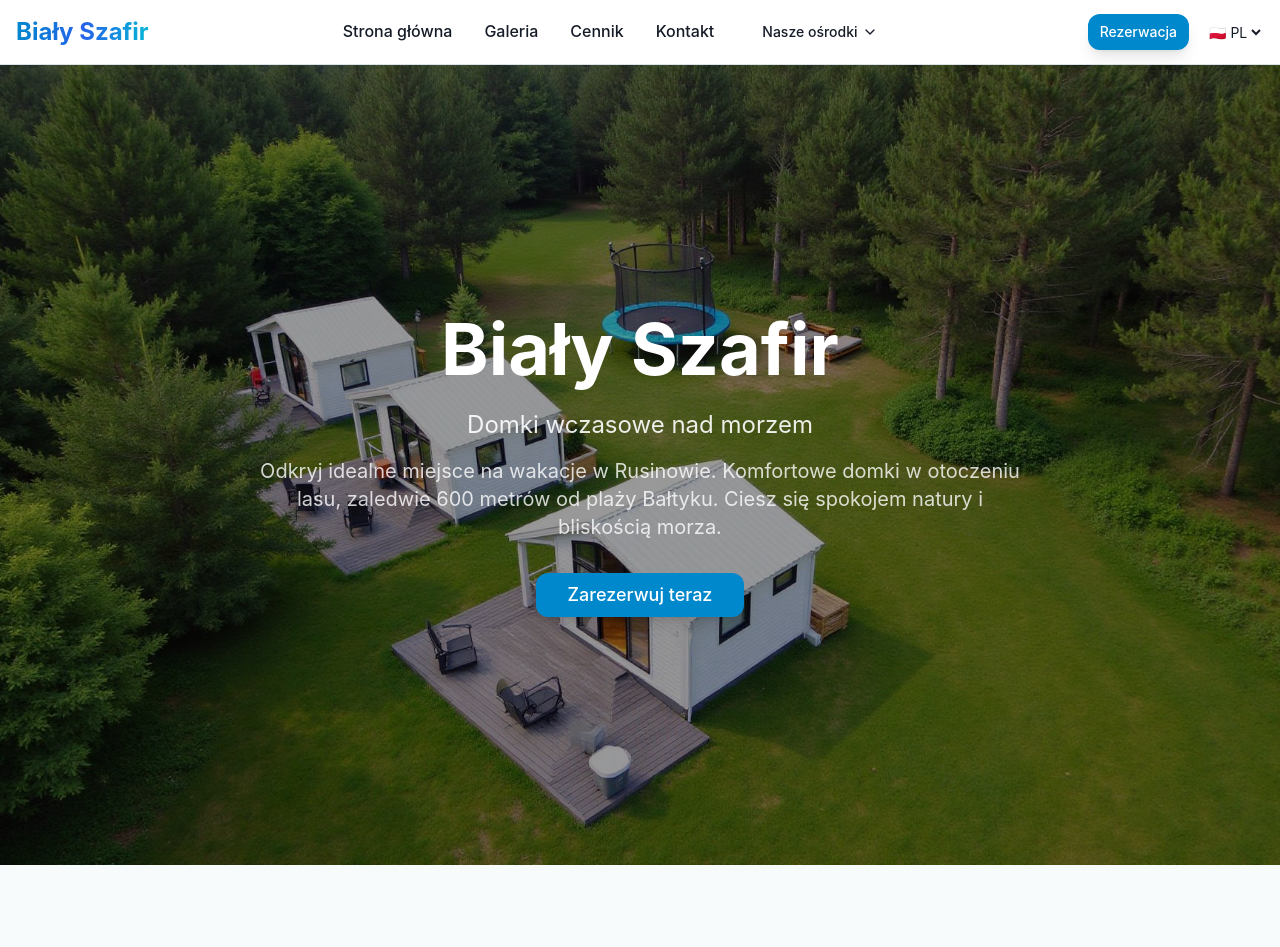
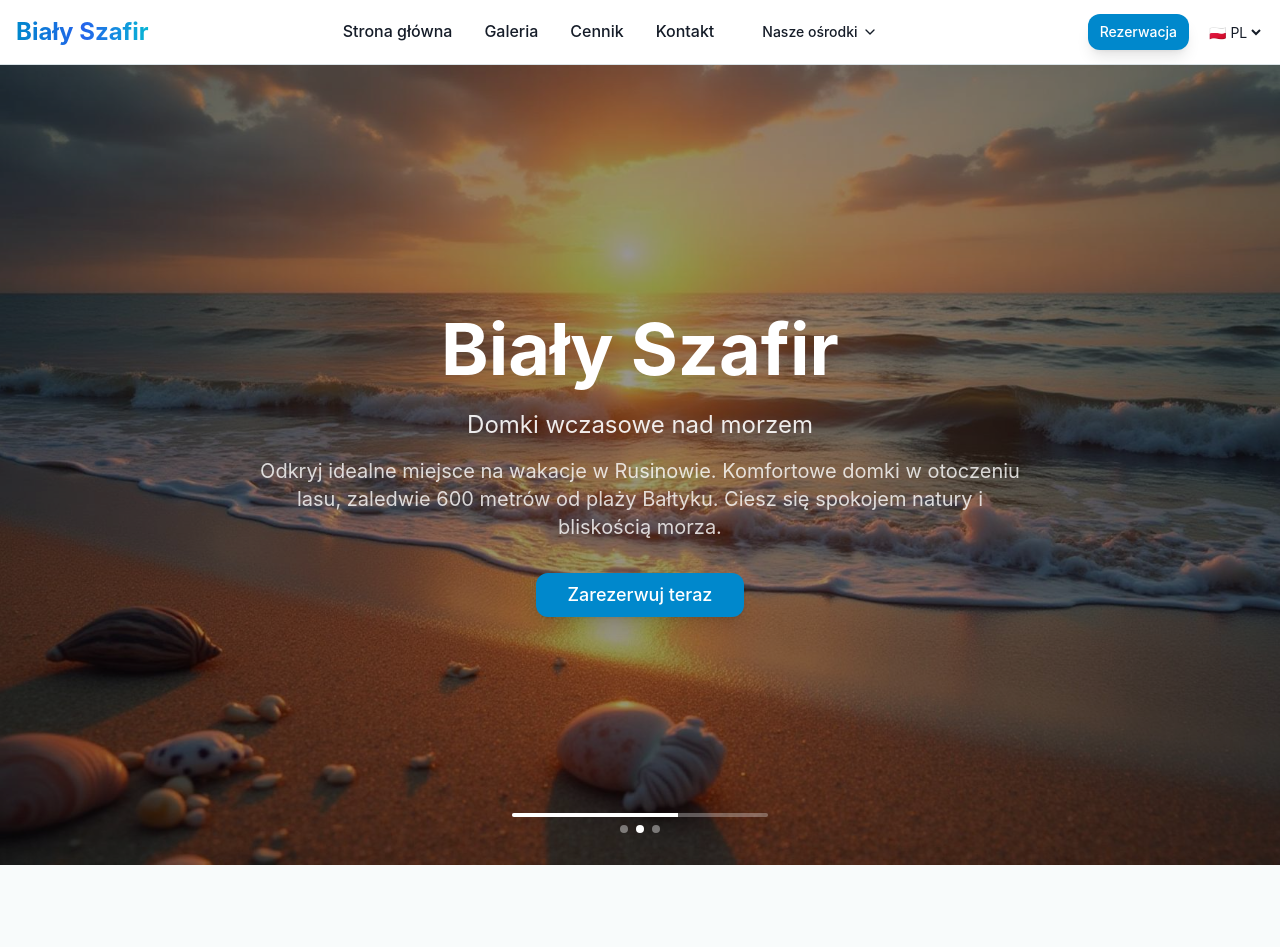
Before and after one commit to PLShadoV/bialy-szafir-site, a React (Vite) app: page / in a window 1280 px wide. Shown: the top 947 px of the page. Built offline with nearby package versions, Linux system fonts and the light colour scheme.

Commit message:
Add dynamic hero sections
Implement rotating hero images on the homepage with a countdown progress bar, and set static hero images for all other subpages.

```diff
--- a/src/components/Hero.tsx
+++ b/src/components/Hero.tsx
@@ -1,33 +1,7 @@
-import { Button } from "@/components/ui/button";
-import heroImage from "@/assets/hero-cottages.jpg";
+import SlideshowHero from "@/components/SlideshowHero";
 
 const Hero = () => {
-  return (
-    <section className="relative min-h-screen flex items-center justify-center">
-      <div
-        className="absolute inset-0 bg-cover bg-center bg-no-repeat"
-        style={{ backgroundImage: `url(${heroImage})` }}
-      >
-        <div className="absolute inset-0 bg-black/40"></div>
-      </div>
-
-      <div className="relative z-10 text-center text-white max-w-4xl mx-auto px-4">
-        <h1 className="text-5xl md:text-7xl font-bold mb-6">
-          Biały Szafir
-        </h1>
-        <p className="text-xl md:text-2xl mb-4 text-white/90">
-          Domki wczasowe nad morzem
-        </p>
-        <p className="text-lg md:text-xl mb-8 max-w-3xl mx-auto text-white/80">
-          Odkryj idealne miejsce na wakacje w Rusinowie. Komfortowe domki w otoczeniu lasu,
-          zaledwie 600 metrów od plaży Bałtyku. Ciesz się spokojem natury i bliskością morza.
-        </p>
-        <Button size="lg" className="bg-primary text-primary-foreground hover:bg-primary/90 text-lg px-8 py-3">
-          Zarezerwuj teraz
-        </Button>
-      </div>
-    </section>
-  );
+  return <SlideshowHero />;
 };
 
 export default Hero;
--- /dev/null
+++ b/src/components/PageHero.tsx
@@ -0,0 +1,25 @@
+interface PageHeroProps {
+  title: string;
+  description: string;
+  backgroundImage: string;
+}
+
+const PageHero = ({ title, description, backgroundImage }: PageHeroProps) => {
+  return (
+    <section className="relative h-96 flex items-center justify-center overflow-hidden">
+      <div
+        className="absolute inset-0 bg-cover bg-center bg-no-repeat"
+        style={{ backgroundImage: `url(${backgroundImage})` }}
+      />
+      <div className="absolute inset-0 bg-gradient-to-b from-black/40 via-black/20 to-black/40" />
+      <div className="relative z-10 text-center text-white px-4 max-w-4xl mx-auto">
+        <h1 className="text-4xl md:text-5xl font-bold mb-6 drop-shadow-lg">{title}</h1>
+        <p className="text-lg opacity-90 max-w-2xl mx-auto drop-shadow-md">
+          {description}
+        </p>
+      </div>
+    </section>
+  );
+};
+
+export default PageHero;
--- /dev/null
+++ b/src/components/SlideshowHero.tsx
@@ -0,0 +1,88 @@
+import { useState, useEffect } from "react";
+import { Button } from "@/components/ui/button";
+import heroImage1 from "@/assets/hero-cottages.jpg";
+import heroImage2 from "@/assets/hero-beach.jpg";
+import heroImage3 from "@/assets/hero-nature.jpg";
+
+const heroImages = [heroImage1, heroImage2, heroImage3];
+
+const SlideshowHero = () => {
+  const [currentIndex, setCurrentIndex] = useState(0);
+  const [progress, setProgress] = useState(0);
+
+  useEffect(() => {
+    const interval = setInterval(() => {
+      setCurrentIndex((prev) => (prev + 1) % heroImages.length);
+      setProgress(0);
+    }, 4000);
+
+    return () => clearInterval(interval);
+  }, []);
+
+  useEffect(() => {
+    const progressInterval = setInterval(() => {
+      setProgress((prev) => {
+        if (prev >= 100) {
+          return 0;
+        }
+        return prev + (100 / 40); // 4000ms / 100ms = 40 steps
+      });
+    }, 100);
+
+    return () => clearInterval(progressInterval);
+  }, [currentIndex]);
+
+  return (
+    <section className="relative min-h-screen flex items-center justify-center overflow-hidden">
+      {heroImages.map((image, index) => (
+        <div
+          key={index}
+          className={`absolute inset-0 bg-cover bg-center bg-no-repeat transition-opacity duration-1000 ${
+            index === currentIndex ? "opacity-100" : "opacity-0"
+          }`}
+          style={{ backgroundImage: `url(${image})` }}
+        >
+          <div className="absolute inset-0 bg-black/40"></div>
+        </div>
+      ))}
+
+      <div className="relative z-10 text-center text-white max-w-4xl mx-auto px-4">
+        <h1 className="text-5xl md:text-7xl font-bold mb-6">
+          Biały Szafir
+        </h1>
+        <p className="text-xl md:text-2xl mb-4 text-white/90">
+          Domki wczasowe nad morzem
+        </p>
+        <p className="text-lg md:text-xl mb-8 max-w-3xl mx-auto text-white/80">
+          Odkryj idealne miejsce na wakacje w Rusinowie. Komfortowe domki w otoczeniu lasu,
+          zaledwie 600 metrów od plaży Bałtyku. Ciesz się spokojem natury i bliskością morza.
+        </p>
+        <Button size="lg" className="bg-primary text-primary-foreground hover:bg-primary/90 text-lg px-8 py-3">
+          Zarezerwuj teraz
+        </Button>
+      </div>
+
+      {/* Progress bar */}
+      <div className="absolute bottom-8 left-1/2 transform -translate-x-1/2 z-20">
+        <div className="w-64 h-1 bg-white/30 rounded-full overflow-hidden">
+          <div
+            className="h-full bg-white transition-all duration-100 ease-linear"
+            style={{ width: `${progress}%` }}
+          />
+        </div>
+        <div className="flex justify-center mt-2 space-x-2">
+          {heroImages.map((_, index) => (
+            <div
+              key={index}
+              className={`w-2 h-2 rounded-full transition-colors duration-300 ${
+                index === currentIndex ? "bg-white" : "bg-white/40"
+              }`}
+            />
+          ))}
+        </div>
+      </div>
+    </section>
+  );
+};
+
+export default SlideshowHero;
--- a/src/pages/Contact.tsx
+++ b/src/pages/Contact.tsx
@@ -1,4 +1,5 @@
 import Header from "@/components/Header";
+import PageHero from "@/components/PageHero";
 import { Card, CardContent, CardDescription, CardHeader, CardTitle } from "@/components/ui/card";
 import { Button } from "@/components/ui/button";
 import { Input } from "@/components/ui/input";
@@ -10,6 +11,7 @@ import Map from "@/components/Map";
 import { useState } from "react";
 import { useToast } from "@/hooks/use-toast";
 import { Dialog, DialogContent, DialogDescription, DialogHeader, DialogTitle } from "@/components/ui/dialog";
+import heroCoastal from "@/assets/hero-coastal.jpg";
 
 const Contact = () => {
   useScrollToTop();
@@ -81,12 +83,13 @@ const Contact = () => {
   return (
     <div className="min-h-screen page-enter">
       <Header />
-      <main className="pt-20">
-        <div className="container mx-auto px-4 py-12">
-          <h1 className="text-5xl font-bold text-center mb-8 gradient-text">Kontakt</h1>
-          <p className="text-center text-muted-foreground mb-12 max-w-2xl mx-auto text-lg">
-            Masz pytania? Chętnie pomożemy Ci zaplanować idealny wypoczynek.
-          </p>
+      <PageHero
+        title="Kontakt"
+        description="Masz pytania? Chętnie pomożemy Ci zaplanować idealny wypoczynek w Rusinowie"
+        backgroundImage={heroCoastal}
+      />
+      <main className="py-16">
+        <div className="container mx-auto px-4">
 
           <div className="max-w-6xl mx-auto grid grid-cols-1 lg:grid-cols-2 gap-12">
             <div className="space-y-6">
--- a/src/pages/OurCenters.tsx
+++ b/src/pages/OurCenters.tsx
@@ -1,9 +1,11 @@
 import Header from "@/components/Header";
+import PageHero from "@/components/PageHero";
 import { Card, CardContent, CardDescription, CardHeader, CardTitle } from "@/components/ui/card";
 import { Button } from "@/components/ui/button";
 import { Badge } from "@/components/ui/badge";
 import { useScrollToTop } from "@/hooks/useScrollToTop";
 import { ExternalLink, MapPin, Phone, Mail, Star, Waves } from "lucide-react";
+import heroNature from "@/assets/hero-nature.jpg";
 
 const OurCenters = () => {
   useScrollToTop();
@@ -32,12 +34,13 @@ const OurCenters = () => {
   return (
     <div className="min-h-screen page-enter">
       <Header />
-      <main className="pt-20">
-        <div className="container mx-auto px-4 py-12">
-          <h1 className="text-4xl font-bold text-center mb-8 gradient-text">Nasze Ośrodki</h1>
-          <p className="text-center text-muted-foreground mb-12 max-w-2xl mx-auto">
-            Oprócz Białego Szafiru oferujemy także pobyt w naszych innych ośrodkach wypoczynkowych w Rusinowie.
-          </p>
+      <PageHero
+        title="Nasze Ośrodki"
+        description="Oprócz Białego Szafiru oferujemy także pobyt w naszych innych ośrodkach wypoczynkowych w Rusinowie"
+        backgroundImage={heroNature}
+      />
+      <main className="py-16">
+        <div className="container mx-auto px-4">
 
           <div className="grid grid-cols-1 lg:grid-cols-2 gap-8 max-w-6xl mx-auto">
             {centers.map((center, index) => (
--- a/src/pages/Pricing.tsx
+++ b/src/pages/Pricing.tsx
@@ -1,10 +1,12 @@
 import Header from "@/components/Header";
+import PageHero from "@/components/PageHero";
 import { Card, CardContent, CardDescription, CardHeader, CardTitle } from "@/components/ui/card";
 import { Badge } from "@/components/ui/badge";
 import { Button } from "@/components/ui/button";
 import { useScrollToTop } from "@/hooks/useScrollToTop";
 import { Star, Calendar, Users } from "lucide-react";
 import { useNavigate } from "react-router-dom";
+import heroBeach from "@/assets/hero-beach.jpg";
 
 const Pricing = () => {
   useScrollToTop();
@@ -23,12 +25,13 @@ const Pricing = () => {
   return (
     <div className="min-h-screen page-enter">
       <Header />
-      <main className="pt-20">
-        <div className="container mx-auto px-4 py-12">
-          <h1 className="text-5xl font-bold text-center mb-8 gradient-text">Cennik</h1>
-          <p className="text-center text-muted-foreground mb-12 max-w-2xl mx-auto text-lg">
-            Sprawdź nasze konkurencyjne ceny za noclegi w domkach letniskowych Biały Szafir w Rusinowie.
-          </p>
+      <PageHero
+        title="Cennik"
+        description="Sprawdź nasze konkurencyjne ceny za noclegi w domkach letniskowych Biały Szafir w Rusinowie"
+        backgroundImage={heroBeach}
+      />
+      <main className="py-16">
+        <div className="container mx-auto px-4">
 
           <div className="max-w-6xl mx-auto">
             <div className="grid grid-cols-1 md:grid-cols-2 lg:grid-cols-3 gap-8 mb-12">
--- a/src/pages/Reservation.tsx
+++ b/src/pages/Reservation.tsx
@@ -1,7 +1,9 @@
 import Header from "@/components/Header";
+import PageHero from "@/components/PageHero";
 import { Card, CardContent, CardDescription, CardHeader, CardTitle } from "@/components/ui/card";
 import { useScrollToTop } from "@/hooks/useScrollToTop";
 import { Users, Phone, Mail } from "lucide-react";
+import heroForest from "@/assets/hero-forest.jpg";
 
 const Reservation = () => {
   useScrollToTop();
@@ -9,12 +11,13 @@ const Reservation = () => {
   return (
     <div className="min-h-screen page-enter">
       <Header />
-      <main className="pt-20">
-        <div className="container mx-auto px-4 py-12">
-          <h1 className="text-5xl font-bold text-center mb-8 gradient-text">Rezerwacja</h1>
-          <p className="text-center text-muted-foreground mb-12 max-w-2xl mx-auto text-lg">
-            Zarezerwuj swój pobyt w domkach letniskowych Biały Szafir już dziś!
-          </p>
+      <PageHero
+        title="Rezerwacja"
+        description="Zarezerwuj swój pobyt w domkach letniskowych Biały Szafir już dziś!"
+        backgroundImage={heroForest}
+      />
+      <main className="py-16">
+        <div className="container mx-auto px-4">
 
           <div className="max-w-6xl mx-auto space-y-8">
             {/* Reservation Engine */}
```
